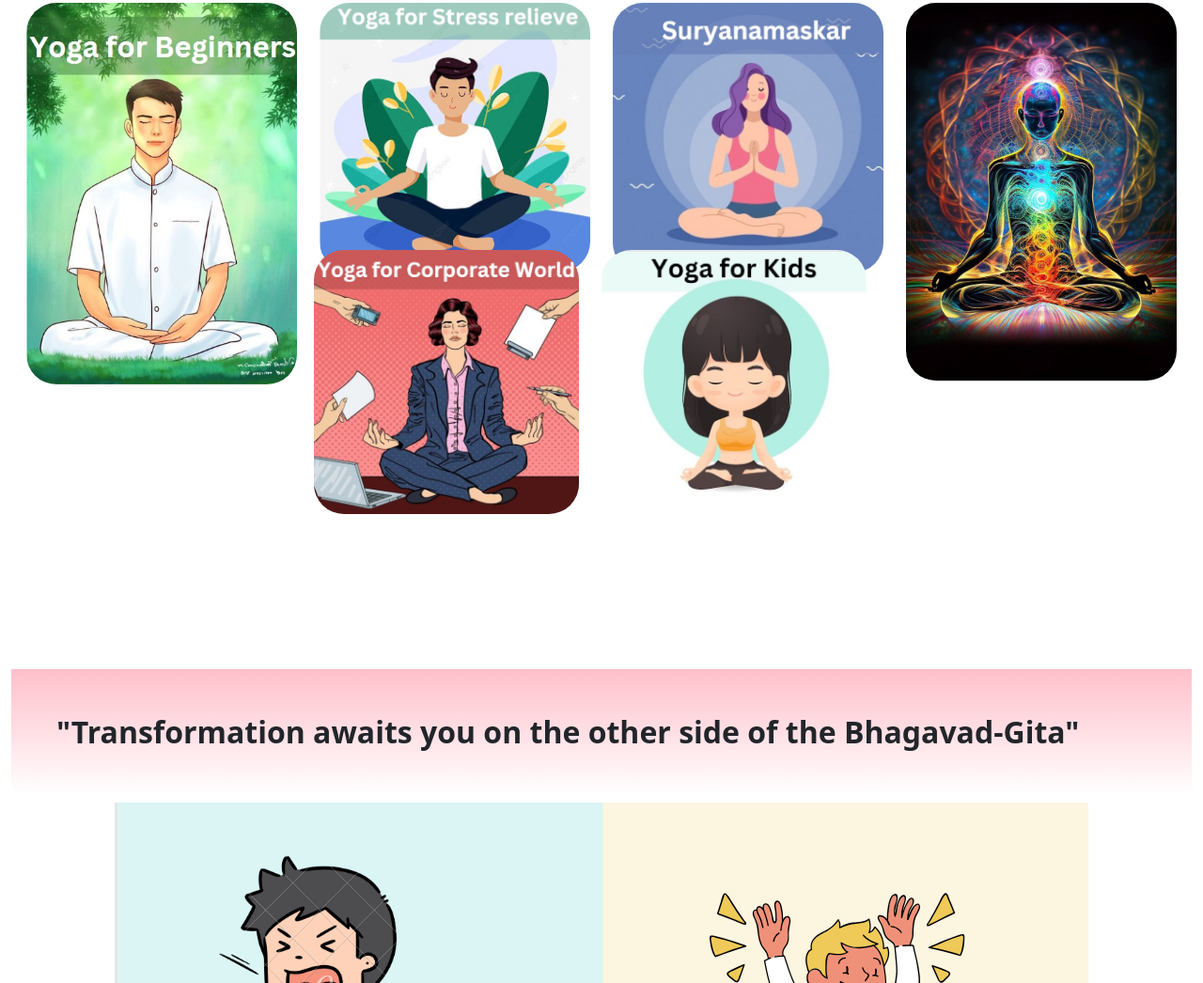
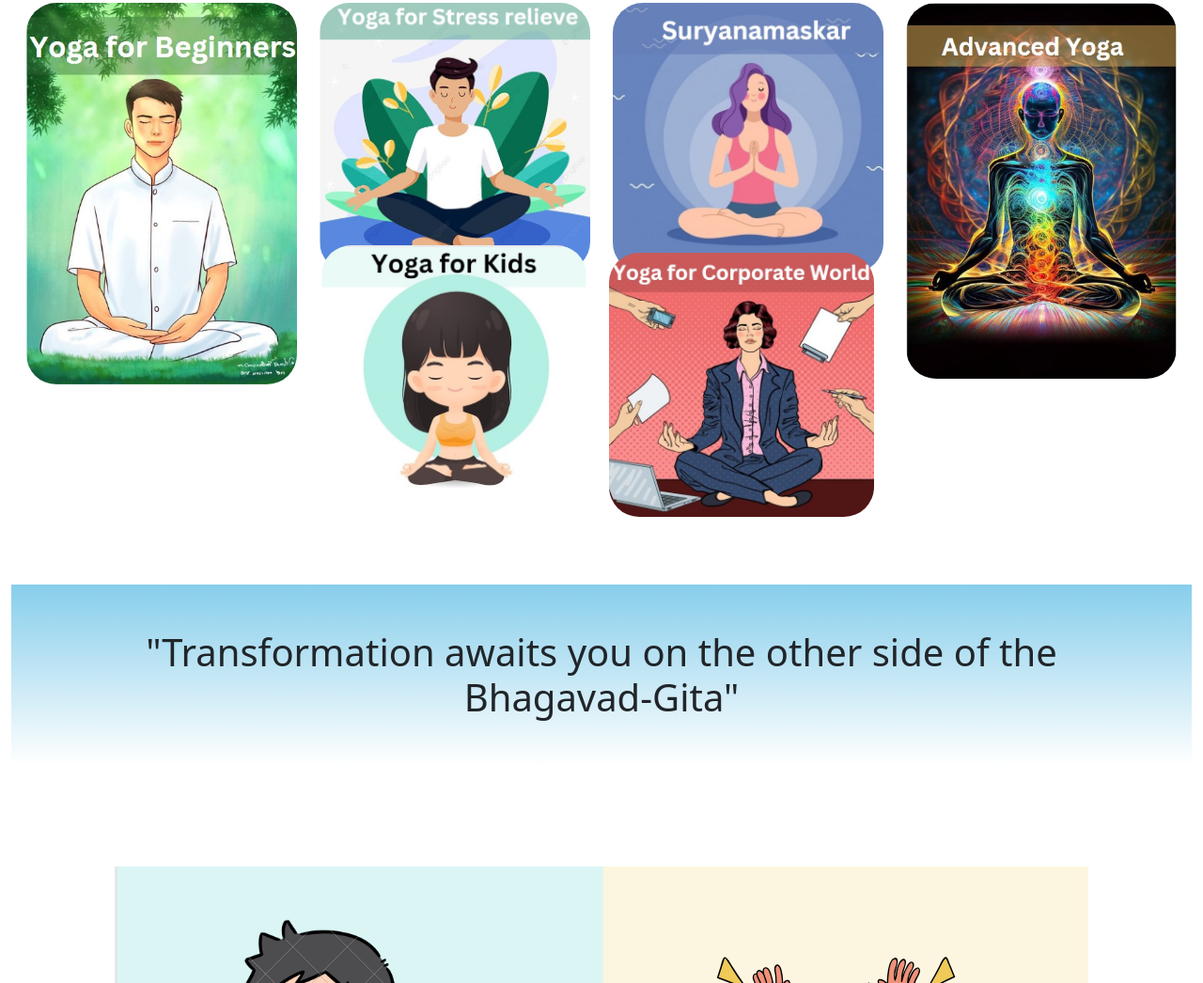
Before and after one commit to AmishaSri/Buddhify, a website: page public/home.html in a window 1280 px wide. Shown: the part 1257-2303 px from the top of the page at 94% size. Drawn offline with nearby package versions, Linux system fonts and the light colour scheme.

Commit message:
home-complete

```diff
--- a/public/home.html
+++ b/public/home.html
@@ -34,6 +34,10 @@
   a{
    text-decoration: none;
    color:black;
+  }
+  .phrase{
+   position: relative;
+   top:-100px;
   }
 </style>
 </head>
@@ -95,13 +99,17 @@
          <div class="col-sm-3"><a href="yogaBeg.html"><img  class="rounded-5 img-fluid" src="images/beg(person).jpeg"></a></div>
        <div class="col-sm-3"><a href="stress.html"><img class="rounded-5 img-fluid mb-3" src="images/beg(online).jpeg"></a></div>
          <div class="col-sm-3"><a href="surya.html"><img class="rounded-5 img-fluid mb-3" src="images/youth.jpg"></a></div>
-         <div class="col-sm-3"><a href="advanced.html"><img class="rounded-5 img-fluid" src="images/advanced.jpeg"></a></div>
+         <div class="col-sm-3"><a href="advanced.html"><img class="rounded-5 img-fluid" src="images/advanced.jpg"></a></div>
        <div class="row">
-         <div class="col-sm-3"><a href="corporate.html" class="position-relative ms-4 start-100 bottom-50"><img class="rounded-5 img-fluid" src="images/corporate.jpg"></a></div>
-         <div class="col-sm-3" ><a href="kids.html" class="position-relative ms-4 start-100 bottom-50"><img class="rounded-5 img-fluid" src="images/child.jpeg"></a></div>
-       </div>
+         <div class="col-sm-3"></div>
+         <div class="col-sm-3" ><a href="kids.html"><img class="rounded-5 ms-2 img-fluid position-relative bottom-50" src="images/child.jpeg"></a></div>
+         <div class="col-sm-3"><a href="corporate.html"><img class="rounded-5 m-2 img-fluid position-relative bottom-50" src="images/corporate.jpg"></a></div>
+          <div class="col-sm-3"></div>
       </div>
-         <div class="h2 fw-bold p-5" style="background-image:linear-gradient(pink,white);">"Transformation awaits you on the other side of the Bhagavad-Gita"</div>
+      </div>
+         <div class="phrase text-center">
+            <div class="h1 p-5" style="background-image:linear-gradient(skyblue,white);">"Transformation awaits you on the other side of the Bhagavad-Gita"</div>
+         </div>
          <div class="text-center"><img class="img-fluid" src="images/within.png"></div>
          <div class="row">
          <div class="col-1"></div>
```
Also changed, not shown: public/images/advanced.jpeg (deleted), public/images/advanced.jpg (added).
